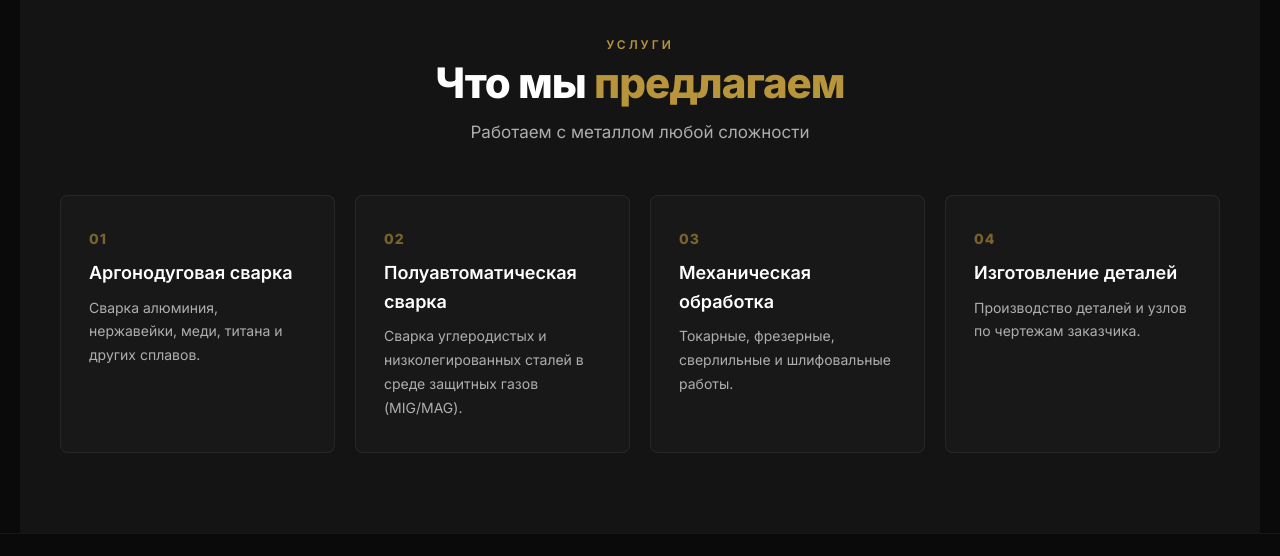
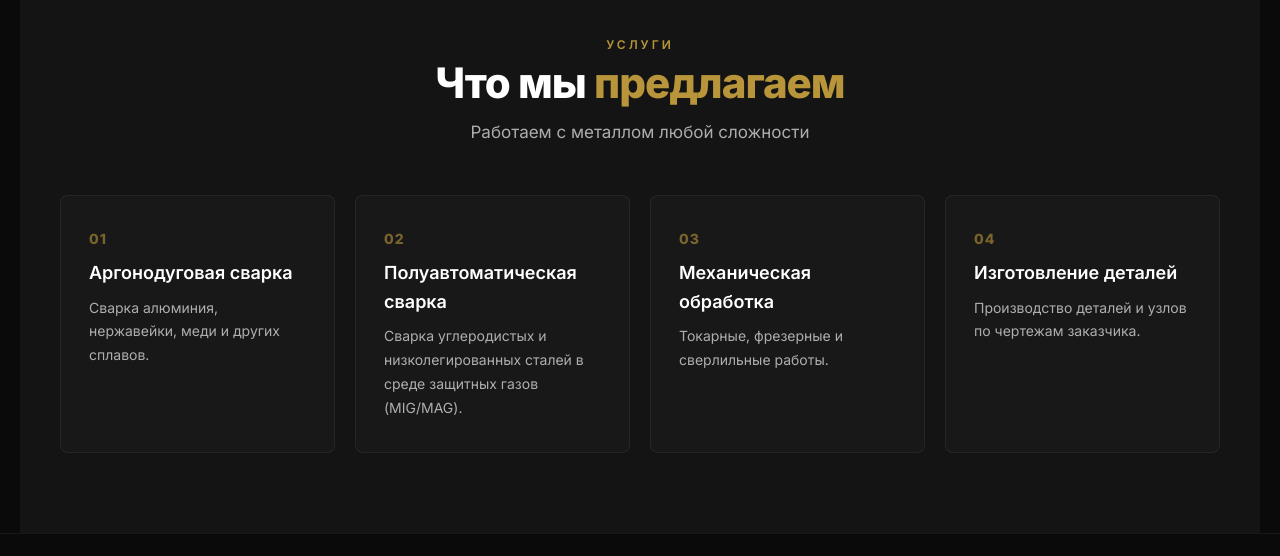
Before and after one commit to StanislavKnyazz/SvarPromTex, a plain HTML site: page index.html in a window 1280 px wide. Shown: the part 1461-2017 px from the top of the page. Drawn offline with Linux system fonts and the light colour scheme.

Commit message:
Add files via upload

```diff
--- a/index.html
+++ b/index.html
@@ -105,7 +105,7 @@
     </section>
 
     <!-- ==========================================
-    УСЛУГИ — 4 ШТУКИ
+    УСЛУГИ — 4 ШТУКИ (ТЕКСТЫ ИСПРАВЛЕНЫ)
     ========================================== -->
     <section class="section section-gray" id="services">
         <div class="section-center">
@@ -118,7 +118,7 @@
             <div class="service-card">
                 <span class="service-number">01</span>
                 <h3>Аргонодуговая сварка</h3>
-                <p>Сварка алюминия, нержавейки, меди, титана и других сплавов.</p>
+                <p>Сварка алюминия, нержавейки, меди и других сплавов.</p>
             </div>
             <div class="service-card">
                 <span class="service-number">02</span>
@@ -128,7 +128,7 @@
             <div class="service-card">
                 <span class="service-number">03</span>
                 <h3>Механическая обработка</h3>
-                <p>Токарные, фрезерные, сверлильные и шлифовальные работы.</p>
+                <p>Токарные, фрезерные и сверлильные работы.</p>
             </div>
             <div class="service-card">
                 <span class="service-number">04</span>
```
